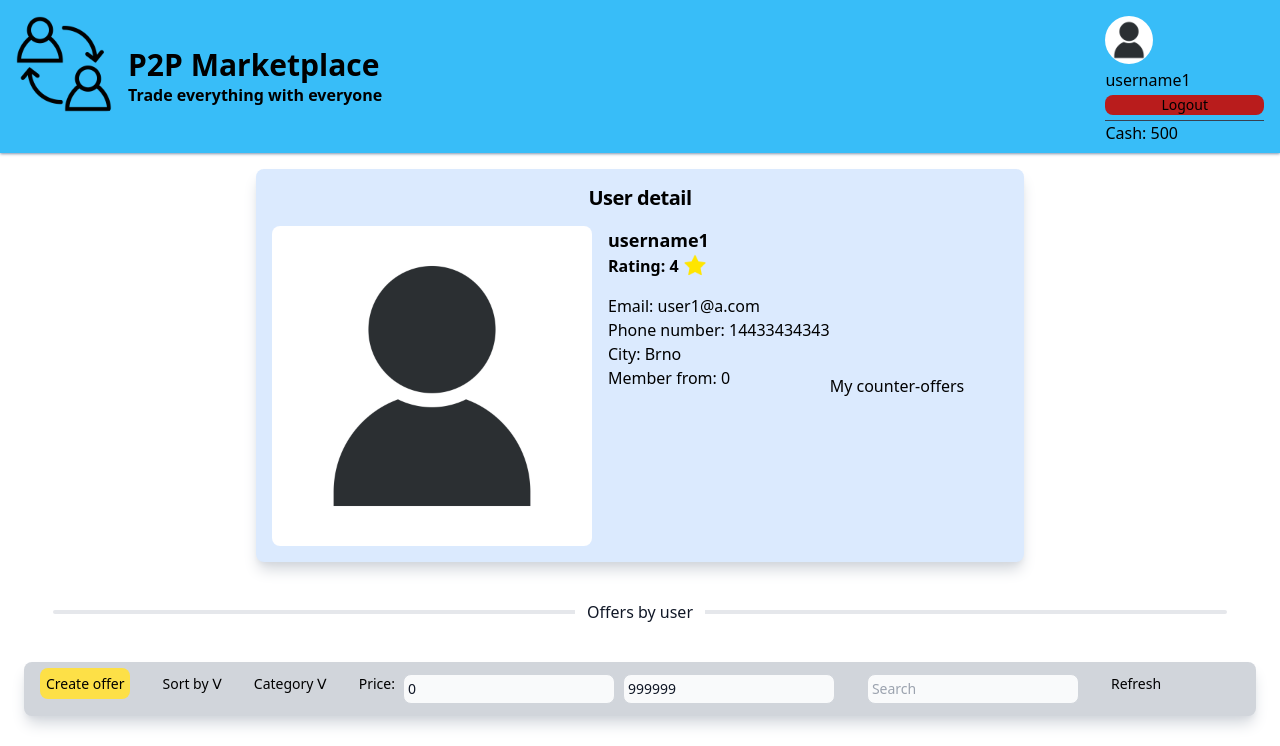
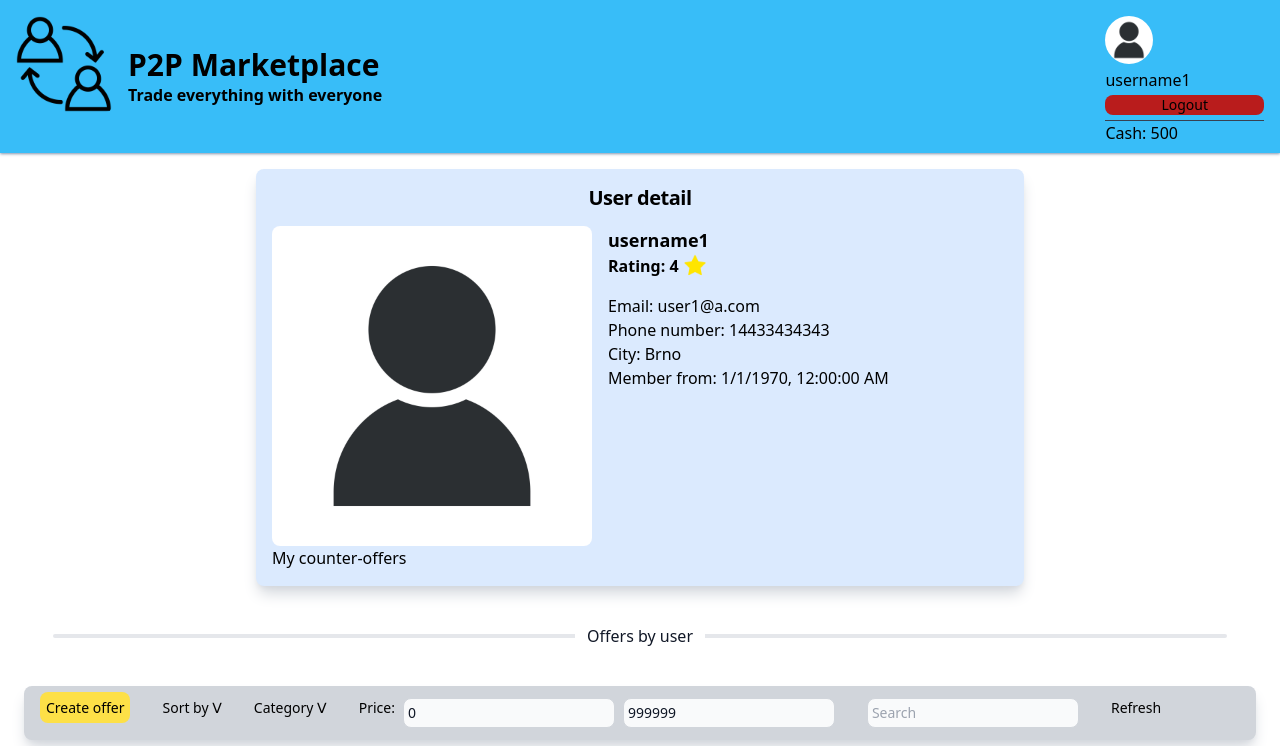
Before and after one commit to Jarda236/p2p-marketplace, a React (Vite) app in the folder frontend/: page /users/1 in a window 1280 px wide. Shown: the top 746 px of the page. Built offline with nearby package versions, Linux system fonts and the light colour scheme.

Commit message:
feat: date

```diff
--- a/frontend/src/components/Offer/Details/OfferDetails.tsx
+++ b/frontend/src/components/Offer/Details/OfferDetails.tsx
@@ -38,7 +38,7 @@ const OfferDetails: FC = () => {
                             <p className=" mt-2">Seller: <NavLink to={"/users/".concat(offer.userId)} className=" font-bold text-black hover:underline mt-4">
                                 {offer.userName}
                                 </NavLink></p>
-                            <p>Created at: {offer.createdAt}</p>
+                            <p>Created at: {new Date(offer.createdAt).toLocaleString()}</p>
                             <p className="  font-bold">Price: {offer.price}</p>
                             <div className=" mt-2">
                             {offer.buyerId ?
--- a/frontend/src/components/User/Details/UserDetails.tsx
+++ b/frontend/src/components/User/Details/UserDetails.tsx
@@ -60,7 +60,7 @@ const UserDetails: FC = () => {
                             <p>Email: {user.email}</p>
                             <p>Phone number: {user.phone}</p>
                             <p>City: {user.city}</p>
-                            <p>Member from: {user.createdAt}</p>
+                            <p>Member from: {new Date(user.createdAt).toLocaleString()}</p>
                         </div>
                         {(userId === globalUser?.id) && <button type="button" onClick={() => navigate("counter-offers")}>My counter-offers</button>}
                     </div> :
```
